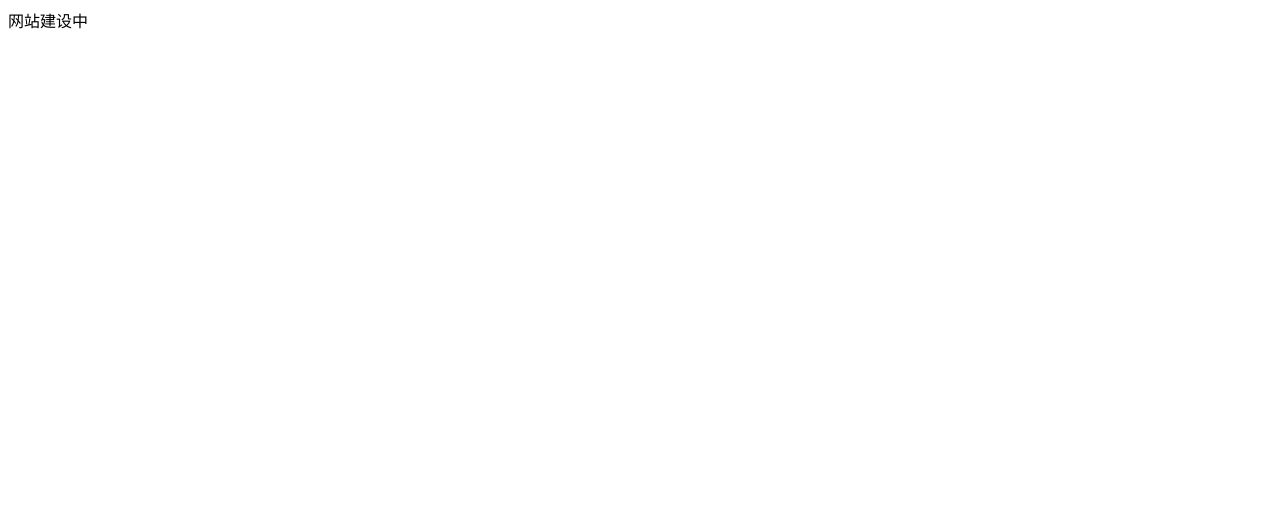
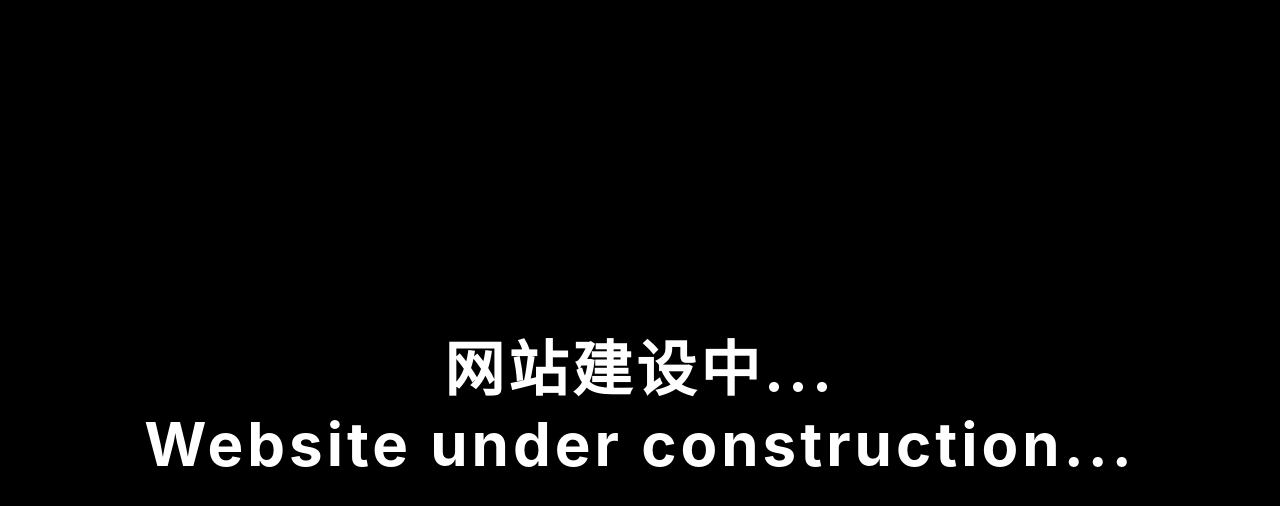
Before and after one commit to xankervadom/xankervadom.github.io, a plain HTML site: page index.html in a window 1280 px wide. Drawn offline with Linux system fonts and the light colour scheme.

Commit message:
via 咚哒咕叽几
by 咚哒咕叽几

```diff
--- a/index.html
+++ b/index.html
@@ -1 +1,41 @@
-<text>网站建设中</text>
+<!DOCTYPE html>
+<html lang="zh-CN">
+<head>
+  <meta charset="UTF-8">
+  <meta name="viewport" content="width=device-width, initial-scale=1.0">
+  <title>网站建设中...</title>
+  <style>
+    body {
+      margin: 0;
+      height: 100vh;
+      background-color: #000;              /* 纯黑背景 */
+      color: #fff;                          /* 纯白文字 */
+      display: flex;
+      justify-content: center;              /* 水平居中 */
+      align-items: center;                  /* 垂直居中 */
+      font-family: -apple-system, BlinkMacSystemFont, "Segoe UI", Roboto, "Helvetica Neue", Arial, "Noto Sans", sans-serif;
+    }
+    .container {
+      text-align: center;
+    }
+    h1 {
+      font-size: 60px;       /* 60px */
+      font-weight: bold;     /* 加粗 */
+      margin: 0;
+      letter-spacing: 4px;   /* 可选：稍微拉开字距更好看 */
+    }
+    h2 {
+      font-size: 60px;       /* 60px */
+      font-weight: bold;     /* 加粗 */
+      margin: 0;
+      letter-spacing: 4px;   /* 可选：稍微拉开字距更好看 */
+    }
+  </style>
+</head>
+<body>
+  <div class="container">
+    <h1>网站建设中...</h1>
+    <h2>Website under construction...</h2>
+  </div>
+</body>
+</html>
```
